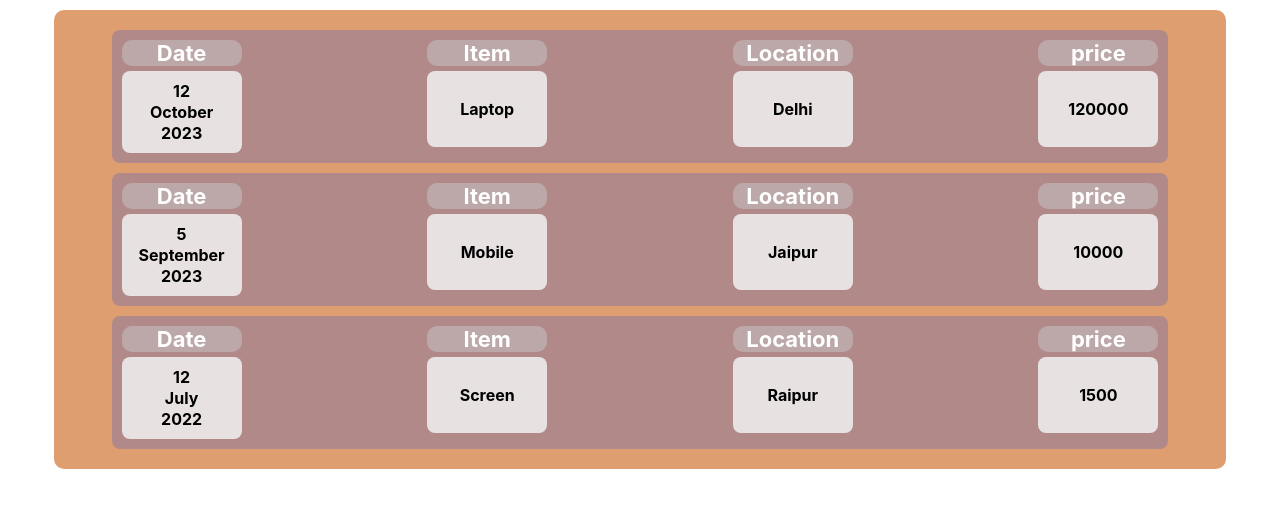
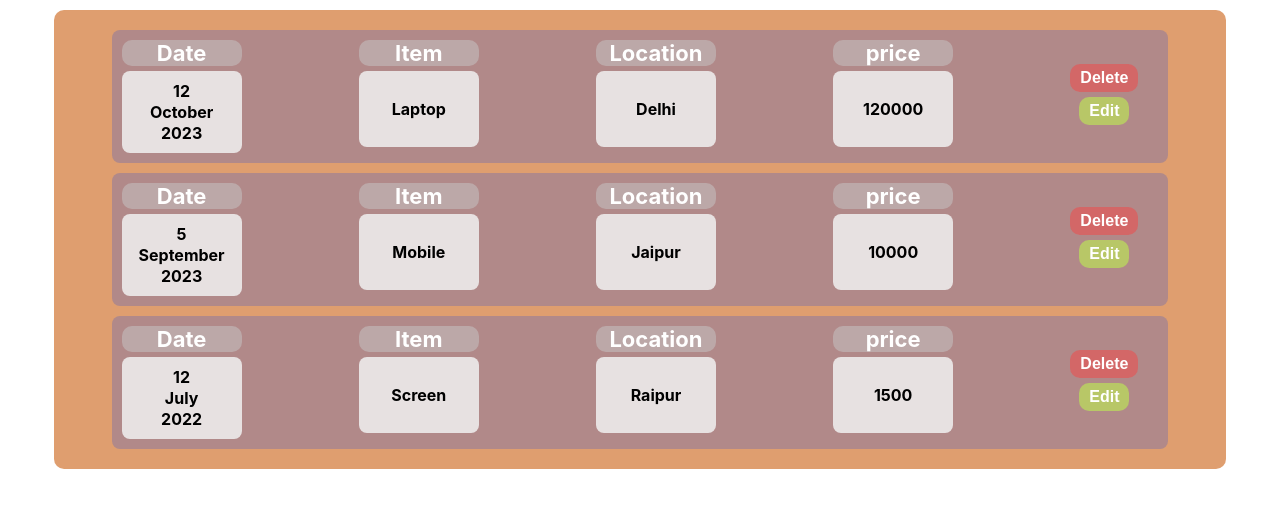
Before and after one commit to YAMITRAO/practicingProject, a React (Create React App) app: page / in a window 1280 px wide. Shown: the top 508 px of the page. Built offline with nearby package versions, Linux system fonts and the light colour scheme.

Commit message:
Deleted and Edit button added

```diff
--- /dev/null
+++ b/src/component/ButtonCompo/Delete.css
@@ -0,0 +1,3 @@
+.deleteButton{
+    background-color: rgba(226, 89, 89, 0.7);
+}
--- /dev/null
+++ b/src/component/ButtonCompo/Delete.js
@@ -0,0 +1,13 @@
+import ButtonCard from "../UI/ButtonCard";
+import "./Delete.css"
+
+const Delete = () => {
+
+    return(
+        <>
+        <ButtonCard button={ () => console.log("clicked")} className="deleteButton">Delete</ButtonCard>
+        </>
+    );
+}
+
+export default Delete;
--- /dev/null
+++ b/src/component/ButtonCompo/Edit.css
@@ -0,0 +1,4 @@
+
+.editButton{
+    background-color: rgba(187, 226, 89, 0.7);
+}
--- /dev/null
+++ b/src/component/ButtonCompo/Edit.js
@@ -0,0 +1,17 @@
+import ButtonCard from "../UI/ButtonCard";
+import "./Edit.css"
+
+const Edit = () => {
+
+    const edited = () => {
+        console.log("Edited")
+    }
+
+    return(
+        <>
+        <ButtonCard button={ edited}className="editButton">Edit</ButtonCard>
+        </>
+    );
+}
+
+export default Edit;
--- a/src/component/ExpenseItem/Expense.css
+++ b/src/component/ExpenseItem/Expense.css
@@ -9,3 +9,12 @@
     margin: 10px auto;
     /* padding: 10px 10px; */
 }
+
+.buttonContainer{
+    display: flex;
+    flex-direction: column;
+    font-weight: bold;
+    justify-content: center;
+    align-items: center;
+    padding-right: 20px;
+}
--- a/src/component/ExpenseItem/Expense.js
+++ b/src/component/ExpenseItem/Expense.js
@@ -1,3 +1,5 @@
+import Delete from "../ButtonCompo/Delete";
+import Edit from "../ButtonCompo/Edit";
 import Card from "../UI/Card";
 import "./Expense.css"
 import ExpenseDate from "./ExpenseDate";
@@ -8,6 +10,10 @@ const ExpenseItem = (props) => {
        <Card className="expense-item">
         <ExpenseDate date={props.itemDate} />
         <ExpenseDetails name={props.itemName}  location={props.itemDesc} rate={props.itemRate}/>
+       <div className="buttonContainer">
+        <Delete />
+        <Edit />
+       </div>
        </Card>
 
     )
--- a/src/component/ExpenseItem/ExpenseDate.css
+++ b/src/component/ExpenseItem/ExpenseDate.css
@@ -1,8 +1,6 @@
 .expenseDateContainer{
 
     background-color: rgba(238, 235, 235, 0.9);
-    justify-content: center;
-    align-items: center;
     font-weight: bold;
     display: flex;
     flex-direction: column;
--- /dev/null
+++ b/src/component/UI/ButtonCard.css
@@ -0,0 +1,11 @@
+.buttonCard{
+    border: none;
+    outline: none;
+    border-radius: 10px;
+    padding:5px 10px;
+    font-weight: bold;
+    font-size: 16px;
+    color:white;
+    /* background-color: rgba(226, 89, 89, 0.7); */
+    margin-bottom: 5px;
+}
--- /dev/null
+++ b/src/component/UI/ButtonCard.js
@@ -0,0 +1,13 @@
+
+import "./ButtonCard.css"
+
+const ButtonCard = (props) => {
+    const classData = `buttonCard + ${props.className}`
+    return(
+        <button onClick={ props.button} className={classData}>
+            {props.children}
+        </button>
+    )
+}
+
+export default ButtonCard;
```
